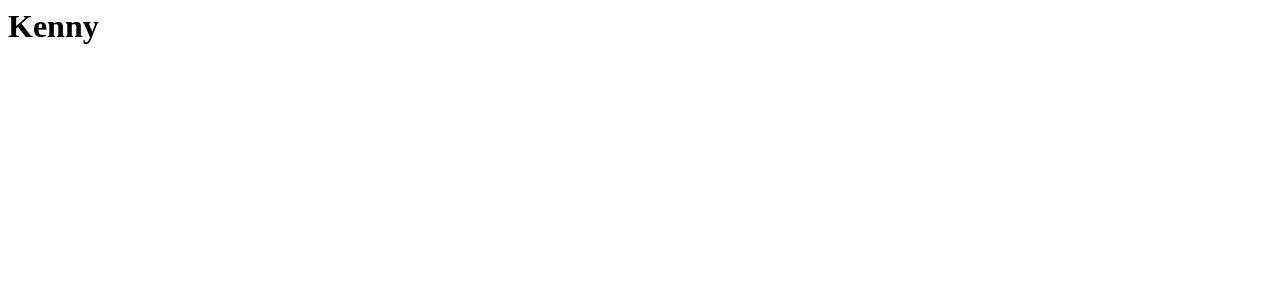
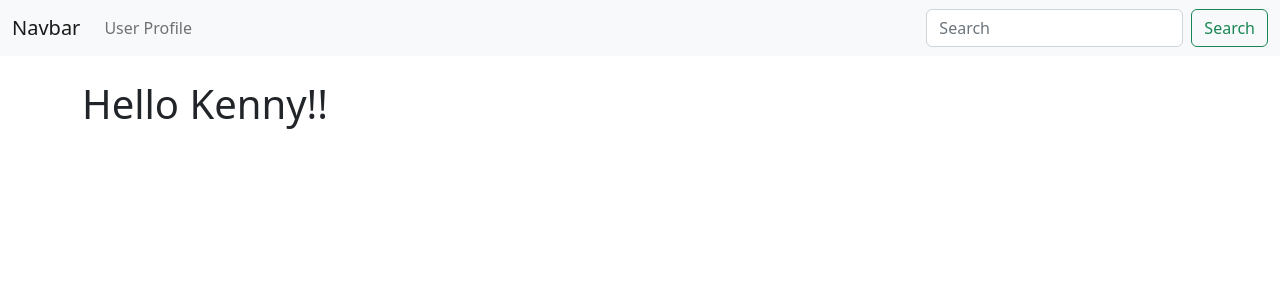
Before and after one commit to KQuiggins/flask_app, a Flask app: page /user/Kenny in a window 1280 px wide. Before the commit the part shown is almost empty. Shown: the top 300 px of the page. Run offline with Flask 2, Linux system fonts and the light colour scheme.

Commit message:
added bootstrap, custom error pages, and navbar

```diff
--- /dev/null
+++ b/templates/base.html
@@ -0,0 +1,20 @@
+<!doctype html>
+<html lang="en">
+  <head>
+    <meta charset="utf-8">
+    <meta name="viewport" content="width=device-width, initial-scale=1">
+    <title>Flask_App</title>
+    <link href="https://cdn.jsdelivr.net/npm/bootstrap@5.2.0-beta1/dist/css/bootstrap.min.css" rel="stylesheet" integrity="sha384-0evHe/X+R7YkIZDRvuzKMRqM+OrBnVFBL6DOitfPri4tjfHxaWutUpFmBp4vmVor" crossorigin="anonymous">
+  </head>
+  <body>
+      {% include 'navbar.html' %}
+    <br>
+    <div class="container">
+        {% block content %}
+        {% endblock %}
+    </div>
+
+
+    <script src="https://cdn.jsdelivr.net/npm/bootstrap@5.2.0-beta1/dist/js/bootstrap.bundle.min.js" integrity="sha384-pprn3073KE6tl6bjs2QrFaJGz5/SUsLqktiwsUTF55Jfv3qYSDhgCecCxMW52nD2" crossorigin="anonymous"></script>
+  </body>
+</html>
--- /dev/null
+++ b/templates/navbar.html
@@ -0,0 +1,19 @@
+<nav class="navbar navbar-expand-lg bg-light">
+    <div class="container-fluid">
+      <a class="navbar-brand" href="{{url_for('index')}}">Navbar</a>
+      <button class="navbar-toggler" type="button" data-bs-toggle="collapse" data-bs-target="#navbarSupportedContent" aria-controls="navbarSupportedContent" aria-expanded="false" aria-label="Toggle navigation">
+        <span class="navbar-toggler-icon"></span>
+      </button>
+      <div class="collapse navbar-collapse" id="navbarSupportedContent">
+        <ul class="navbar-nav me-auto mb-2 mb-lg-0">
+            <li class="nav-item">
+                <a class="nav-link" href="{{url_for('user', name='Kenny')}}">User Profile</a>
+            </li>
+        </ul>
+        <form class="d-flex" role="search">
+          <input class="form-control me-2" type="search" placeholder="Search" aria-label="Search">
+          <button class="btn btn-outline-success" type="submit">Search</button>
+        </form>
+      </div>
+    </div>
+  </nav>
--- a/templates/user.html
+++ b/templates/user.html
@@ -1 +1,7 @@
-<h1>{{user_name}}</h1>
+{% extends 'base.html' %}
+
+{% block content %}
+
+    <h1>Hello {{user_name}}!!</h1>
+
+{% endblock %}
```
Also changed, not shown: templates/index.html (+8 -1 lines).
